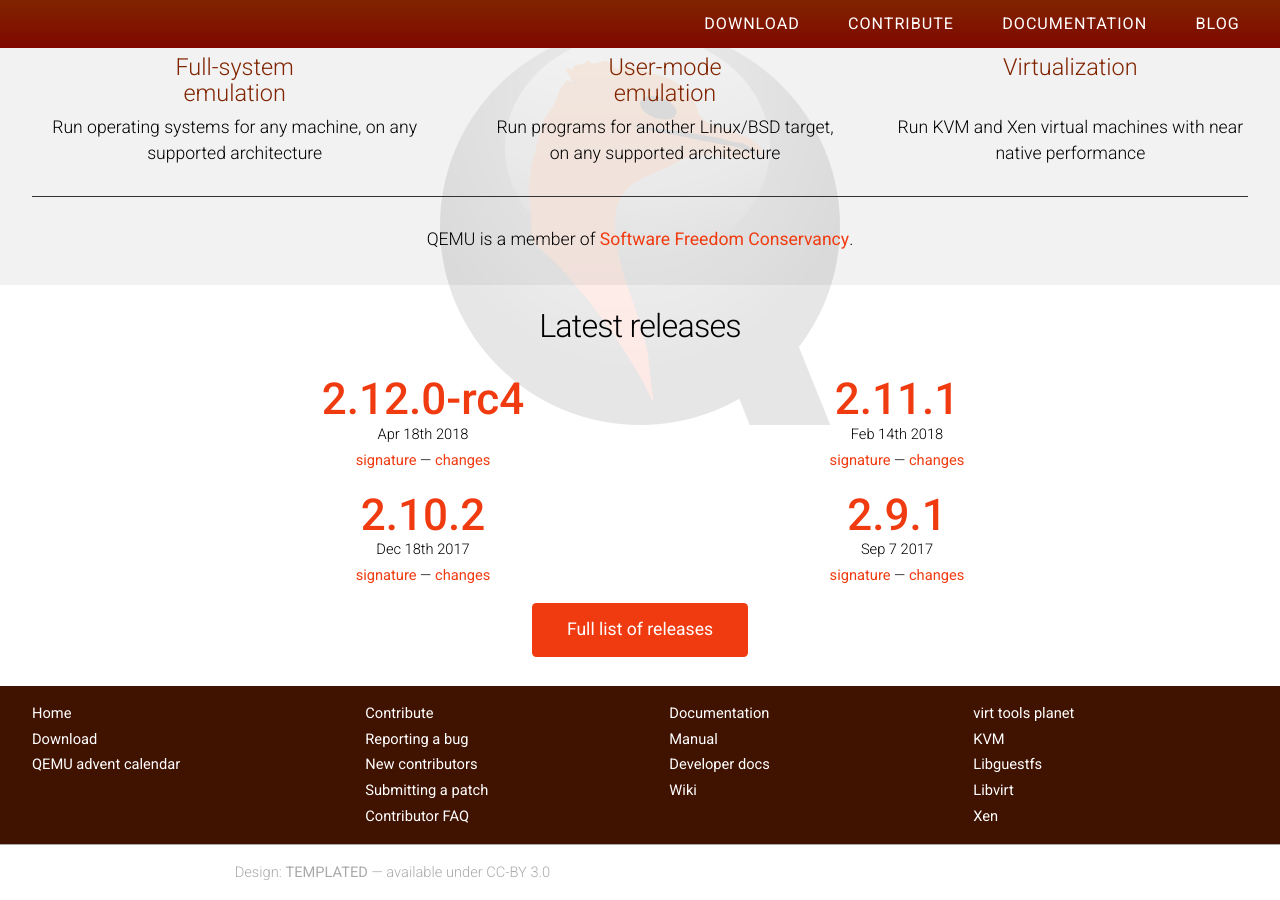
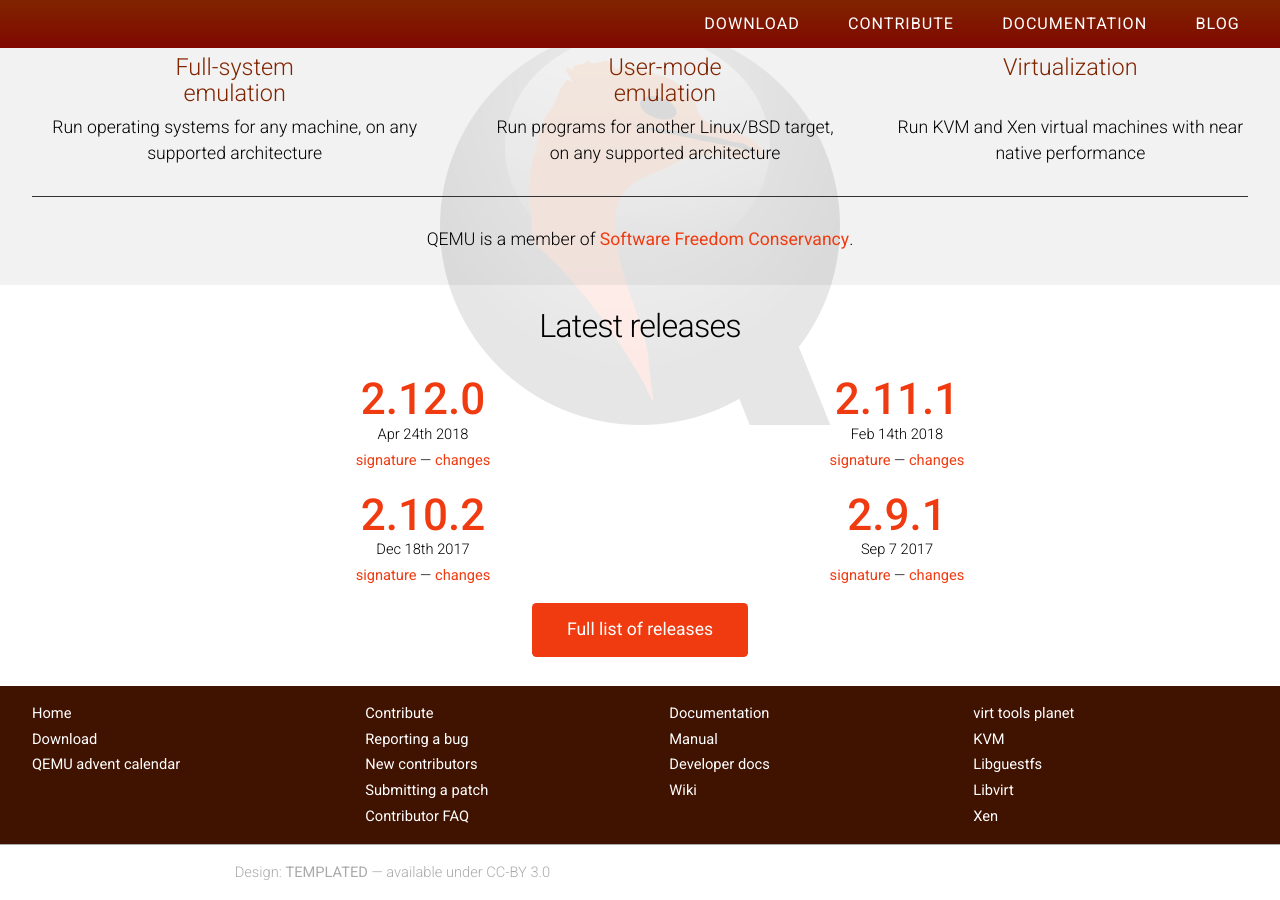
Before and after one commit to qemu/qemu-web, a Jekyll site: the page built from index.html, in a window 1280 px wide and 900 px high, scrolled down 685 px. Built offline with Jekyll 4.4.1, drawn with Linux system fonts in a browser that asks for light colours; nearby versions of some CDN libraries.

Commit message:
add v2.12.0

```diff
--- a/_data/releases.yml
+++ b/_data/releases.yml
@@ -1,6 +1,6 @@
 - branch: "2.12"
-  patch: 0-rc4
-  date: "Apr 18th 2018"
+  patch: 0
+  date: "Apr 24th 2018"
 - branch: "2.11"
   patch: 1
   date: "Feb 14th 2018"
```
